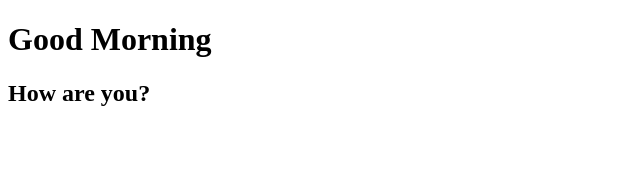
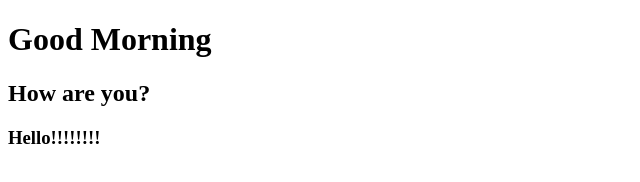
Before and after one commit to Dharmik2007/Hackathon, a plain HTML site: page index.html in a window 1280 px wide. Shown: the whole page, without its empty margins (0-640 px from the left). Drawn offline with Linux system fonts and the light colour scheme.

Commit message:
index.html

```diff
--- a/index.html
+++ b/index.html
@@ -8,6 +8,7 @@
 <body>
     <h1>Good Morning</h1>
     <h2>How are you?</h2>
+    <h3>Hello!!!!!!!!</h3>
 
 </body>
 </html>
```
